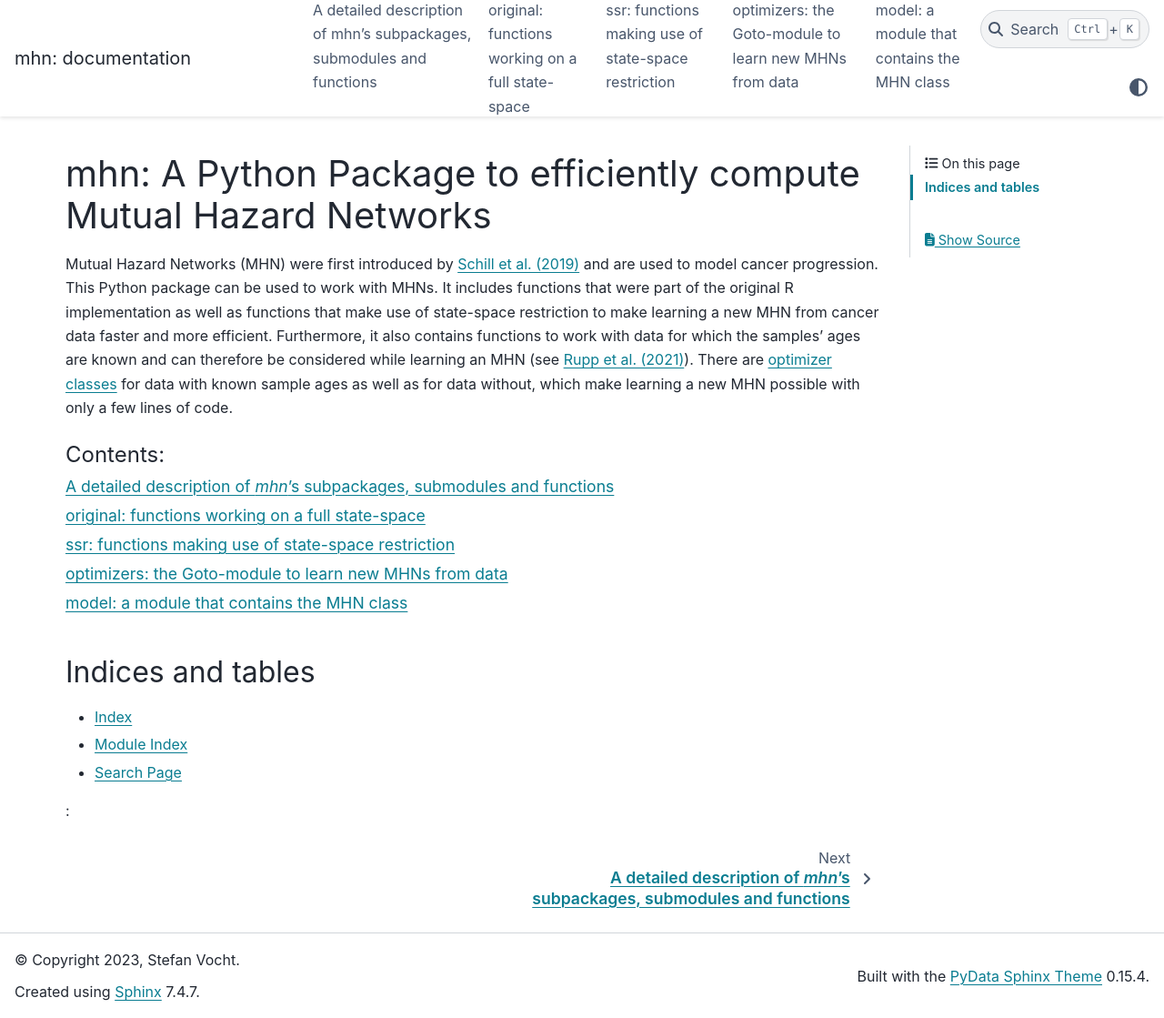
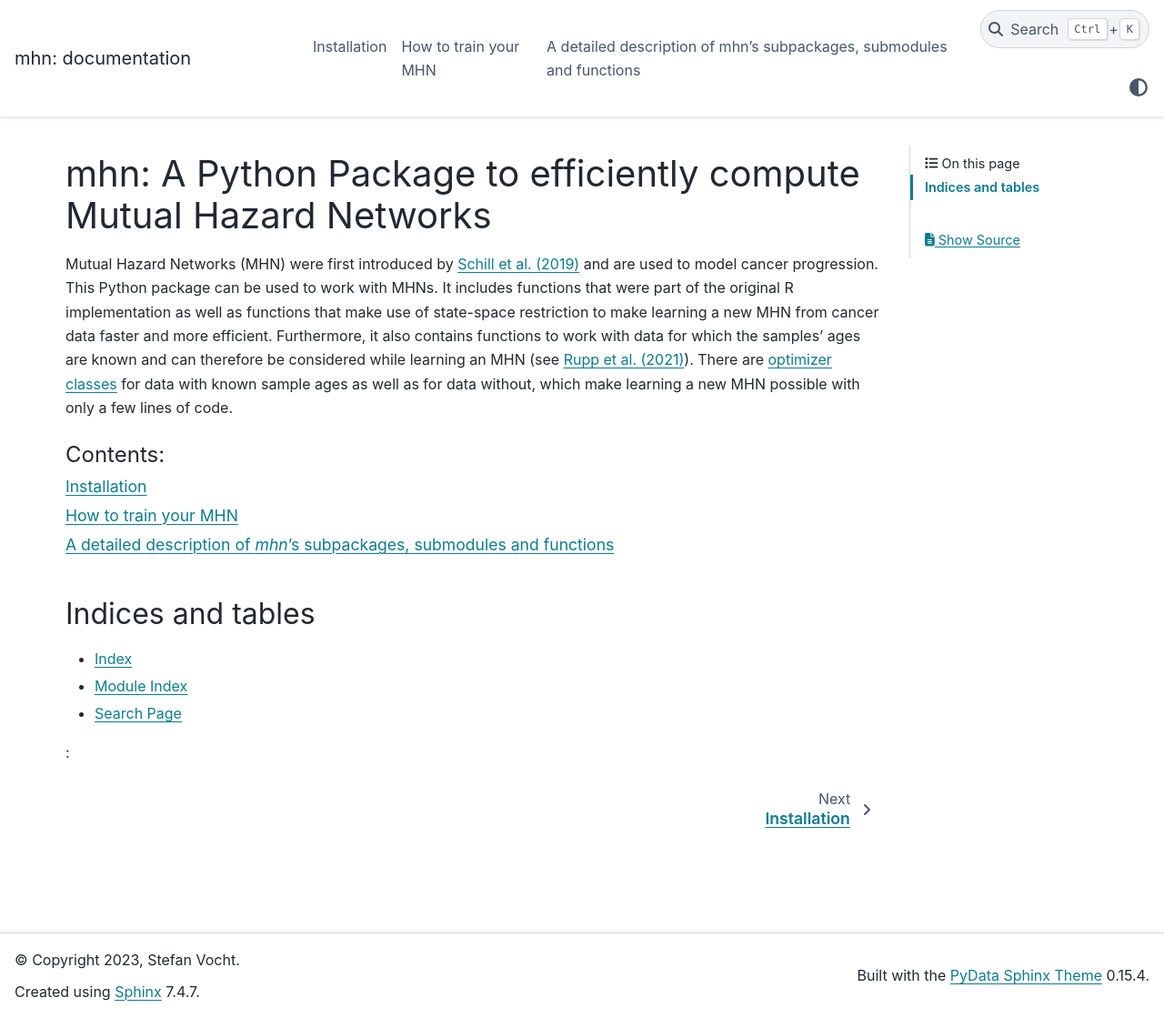
Before and after one commit to spang-lab/LearnMHN, a Sphinx documentation site: the page built from doc/index.rst, in a window 1280 px wide and 1119 px high. Shown: the whole window at 91% size. Built offline with Sphinx 7.4.7 and the PyData theme 0.15.4, drawn with Linux system fonts in a browser that asks for light colours; some of the changed lines change nothing that is shown.

Commit message:
added installation guide

```diff
--- a/doc/index.rst
+++ b/doc/index.rst
@@ -21,11 +21,9 @@ only a few lines of code.
    :maxdepth: 1
    :caption: Contents:
 
+   installation
+   user_guide
    mhn
-   original:   functions working on a full state-space <original/mhn.original>
-   ssr:        functions making use of state-space restriction <ssr/mhn.ssr>
-   optimizers: the Goto-module to learn new MHNs from data <optimizers>
-   model:      a module that contains the MHN class <model>
 
 
 Indices and tables
--- /dev/null
+++ b/doc/installation.rst
@@ -0,0 +1,52 @@
+
+Installation
+============
+
+You can install the *mhn* package using pip:
+
+.. code-block:: console
+
+    pip3 install mhn
+
+After completing the installation of this package you should be able to import it by calling
+
+.. code-block:: python
+
+    import mhn
+
+Using the CUDA implementation to accelerate score computations
+--------------------------------------------------------------
+
+If your device has an Nvidia GPU, you can accelerate the computation of the log-likelihood score and its gradient for both the full and the restricted state-space with CUDA. For that you have to have CUDA and the CUDA compiler installed on your device. You can check that in the terminal with
+
+.. code-block:: console
+
+    nvcc --version
+
+If this command is recognized, then CUDA should be installed on your device.
+During installation the package will automatically check if your the CUDA compiler
+is installed and will enable the corresponding functions if this is the case.
+While running a Python script you can test if the *mhn* package has access to GPU-accelerated
+functions using the :code:`state_space_restriction` submodule as shown below:
+
+.. code-block:: python
+
+    from mhn.ssr import state_space_restriction
+
+    print(state_space_restriction.cuda_available())
+
+    # the three possible results are also available as constants:
+    # CUDA_AVAILABLE, CUDA_NOT_AVAILABLE, CUDA_NOT_FUNCTIONAL
+
+    if state_space_restriction.cuda_available() == state_space_restriction.CUDA_AVAILABLE:
+        print('CUDA is available')
+
+    if state_space_restriction.cuda_available() == state_space_restriction.CUDA_NOT_AVAILABLE:
+        print('CUDA compiler nvcc was not present during installation')
+
+    if state_space_restriction.cuda_available() == state_space_restriction.CUDA_NOT_FUNCTIONAL:
+        print('CUDA compiler nvcc available but CUDA functions not working. Check CUDA installation')
+
+Be especially aware of the :code:`CUDA_NOT_FUNCTIONAL` case: This means that the CUDA compiler is installed on your device but basic functionalities like allocating memory on the GPU are not working as expected. In this case something is probably wrong with your CUDA drivers and you should check your CUDA installation.
+
+If you installed *nvcc* after installing the *mhn* package, you have to reinstall this package to gain access to the CUDA functions.
--- /dev/null
+++ b/doc/user_guide.rst
@@ -0,0 +1,3 @@
+
+How to train your MHN
+=====================
```
